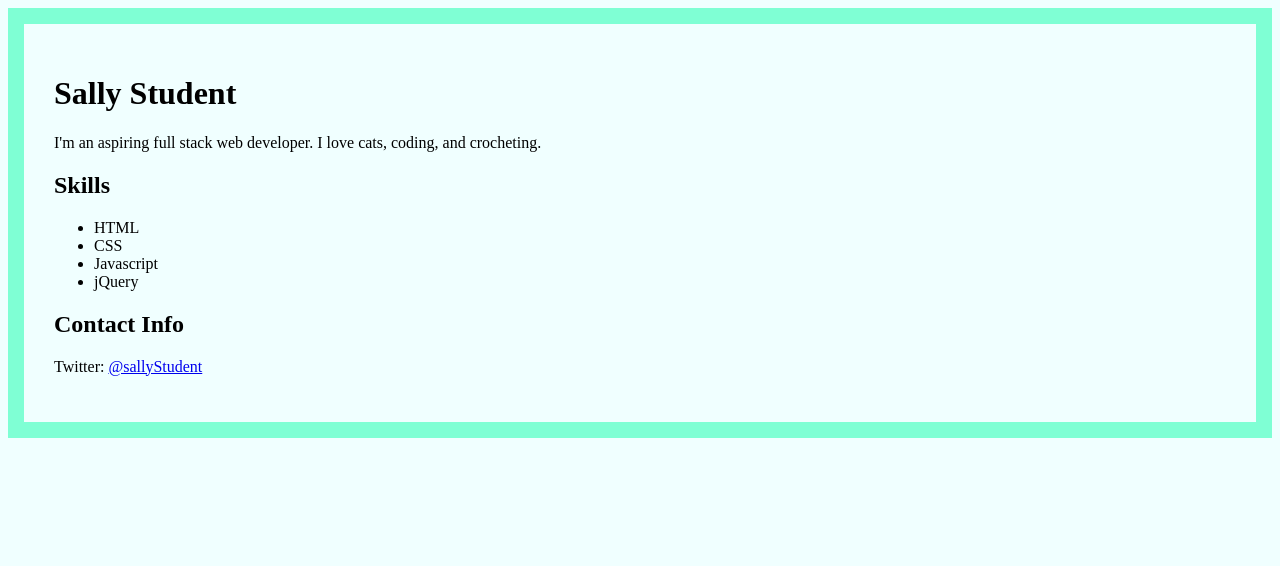
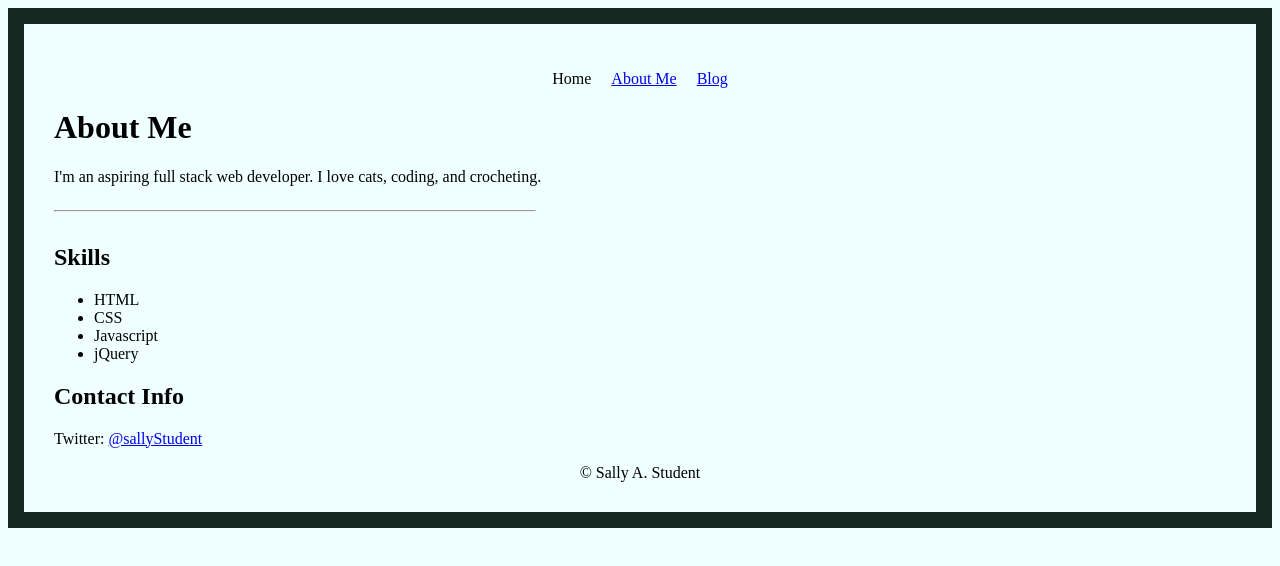
Before and after one commit to matrayu/About-Me, a plain HTML site: page index.html in a window 1280 px wide. Drawn offline with Linux system fonts and the light colour scheme.

Commit message:
updated HTML & CSS for a11y assignment

```diff
--- a/index.html
+++ b/index.html
@@ -1,27 +1,53 @@
 <!DOCTYPE html>
 <html lang="en">
+
 <head>
     <meta charset="UTF-8">
     <meta name="viewport" content="width=device-width, initial-scale=1.0">
     <meta http-equiv="X-UA-Compatible" content="ie=edge">
     <link rel="stylesheet" href="style.css">
-    <title>About Me</title>
+    <title>Sally Student | About Me</title>
 </head>
+
 <body>
-    <h1>Sally Student</h1>
+    <nav>
+        <ul>
+            <li><a herf="/">Home</a></li>
+            <li><a href="/about_me">About Me</a></li>
+            <li><a href="/blog">Blog</a></li>
+        </ul>
+    </nav>
+
+    <header>
+        <h1>About Me</h1>
+
         <p>I'm an aspiring full stack web developer. I love cats, coding, and crocheting.</p>
 
+        <hr>
+    </header>
+
+    <main>
+        <section>
+            <header>
                 <h2>Skills</h2>
+            </header>
             <ul>
                 <li>HTML</li>
                 <li>CSS</li>
                 <li>Javascript</li>
                 <li>jQuery</li>
             </ul>
+        </section>
 
+        <section>
+            <header>
                 <h2>Contact Info</h2>
+            </header>
 
             <p>Twitter: <a href="https://twitter.com/sallyStudent">@sallyStudent</a></p>
+        </section>
+    </main>
+    <footer>© Sally A. Student</footer>
+</body>
 
-</body>
 </html>
--- a/style.css
+++ b/style.css
@@ -1,5 +1,27 @@
 body {
     background-color: azure;
-    border: 1em solid aquamarine;
+    border: 1em solid rgb(21, 41, 34);
     padding: 30px;
 }
+
+nav>ul {
+    display: flex;
+    padding-right: 20px;
+    justify-content: center;
+    list-style-type: none;
+}
+
+a {
+    padding-right: 20px;
+}
+
+footer {
+    display: flex;
+    justify-content: center;
+}
+
+hr {
+    width: 30em;
+    display: inline-block;
+    justify-content: left;
+}
```
Lines whose indentation alone changed are shown as unchanged.
